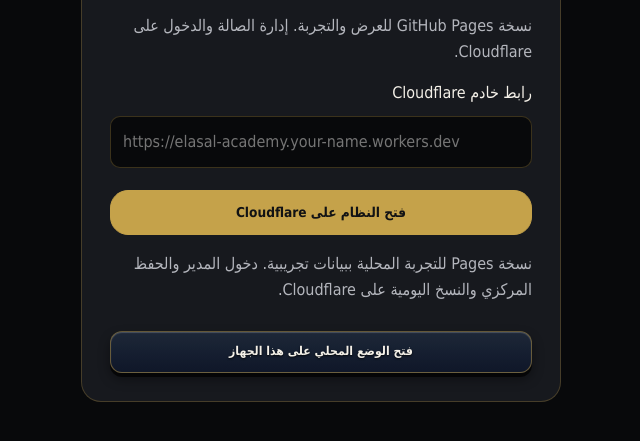
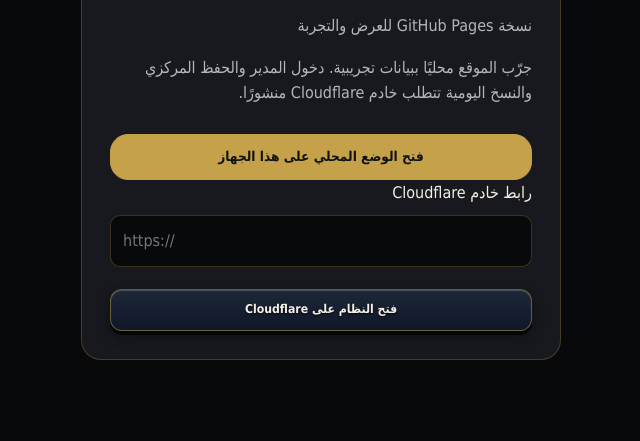
Before and after one commit to islamelasal/elasal, a plain HTML site: page index.html in a window 1280 px wide. Shown: the part 223-664 px from the top of the page, without its empty margins (319-959 px from the left). Drawn offline with Linux system fonts and the light colour scheme.

Commit message:
Clarify local demo and validate Cloudflare links

```diff
--- a/app.js
+++ b/app.js
@@ -48,7 +48,6 @@ async function initApp() {
   if (pagesDemo) {
     if(localStorage.getItem('elasal_mode')==='local'){await startLocal();return;}
     showConnectionSettings();
-    $('entry-status').textContent='نسخة GitHub Pages للعرض والتجربة. إدارة الصالة والدخول على Cloudflare.';
     return;
   }
   if (!API_BASE && localStorage.getItem('elasal_mode') === 'local') { await startLocal(); return; }
@@ -63,7 +62,9 @@ async function initApp() {
   }
 }
 function validOrigin(value) {
-  const u = new URL(value);
+  let u;
+  try { u = new URL(value); }
+  catch { throw Error('أدخل رابطًا كاملًا لخادم Cloudflare يبدأ بـ https://.'); }
   if (u.protocol !== 'https:' && !(u.protocol === 'http:' && ['localhost','127.0.0.1'].includes(u.hostname))) throw Error('يلزم رابط HTTPS');
   if (u.username || u.password || u.search || u.hash || (u.pathname !== '/' && u.pathname !== '')) throw Error('أدخل أصل الرابط فقط دون مسار أو بيانات دخول');
   return u.origin;
@@ -71,12 +72,18 @@ function validOrigin(value) {
 function showConnectionSettings() {
   if(token) lock();
   $('app').hidden = true; $('entry-screen').hidden = false; $('login-form').hidden = true; $('setup-options').hidden = false; $('change-server-btn').hidden = true;
-  $('entry-status').textContent = 'اختر طريقة تخزين البيانات'; $('api-url').value = base;
-  if(pagesDemo){$('setup-options').querySelector('button').textContent='فتح النظام على Cloudflare';$('setup-options').querySelector('p').textContent='نسخة Pages للتجربة المحلية ببيانات تجريبية. دخول المدير والحفظ المركزي والنسخ اليومية على Cloudflare.';}
+  $('entry-status').textContent = pagesDemo ? 'نسخة GitHub Pages للعرض والتجربة' : 'اختر طريقة تخزين البيانات';
+  $('api-url').value = base;
+  if (pagesDemo) {
+    $('connect-server-btn').textContent = 'فتح النظام على Cloudflare';
+    $('setup-hint').textContent = 'جرّب الموقع محليًا ببيانات تجريبية. دخول المدير والحفظ المركزي والنسخ اليومية تتطلب خادم Cloudflare منشورًا.';
+  }
 }
 async function connectServer() {
   try {
-    const proposed = validOrigin($('api-url').value.trim());
+    const serverUrl = $('api-url').value.trim();
+    if (!serverUrl) throw Error('أدخل رابط خادم Cloudflare، أو افتح الوضع المحلي لتجربة الموقع.');
+    const proposed = validOrigin(serverUrl);
     // A token is never sent while checking a newly entered server.
     token = ''; base = proposed;
     const h = await api('/api/health'); if (h.service !== 'elasal-academy') throw Error('الرابط لا يشغّل خادم الأكاديمية');
--- a/index.html
+++ b/index.html
@@ -21,10 +21,10 @@
   <button class="modal-submit-gold" type="submit">دخول</button>
  </form>
  <section id="setup-options" hidden>
-  <label for="api-url">رابط خادم Cloudflare</label><input id="api-url" type="url" placeholder="https://elasal-academy.your-name.workers.dev" dir="ltr">
-  <button class="modal-submit-gold" data-onclick="a1">الاتصال بالخادم</button>
-  <p>النسخ اليومية على السيرفر تتطلب ربط Cloudflare. الوضع المحلي يحفظ على هذا المتصفح فقط، ويعمل النسخ التلقائي أثناء فتح الصفحة.</p>
-  <button class="gold-tool-btn" data-onclick="a2">فتح الوضع المحلي على هذا الجهاز</button>
+  <p id="setup-hint">النسخ اليومية على السيرفر تتطلب ربط Cloudflare. الوضع المحلي يحفظ على هذا المتصفح فقط، ويعمل النسخ التلقائي أثناء فتح الصفحة.</p>
+  <button class="modal-submit-gold" data-onclick="a2">فتح الوضع المحلي على هذا الجهاز</button>
+  <label for="api-url">رابط خادم Cloudflare</label><input id="api-url" type="url" placeholder="https://" dir="ltr">
+  <button id="connect-server-btn" class="gold-tool-btn" data-onclick="a1">الاتصال بالخادم</button>
  </section>
  <button id="change-server-btn" class="gold-tool-btn" data-onclick="a3" hidden>إعداد الاتصال</button>
 </section>
```
